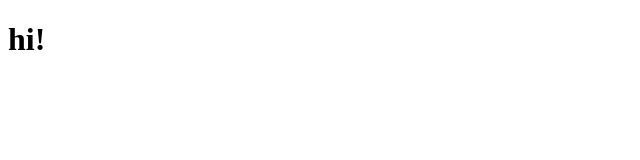
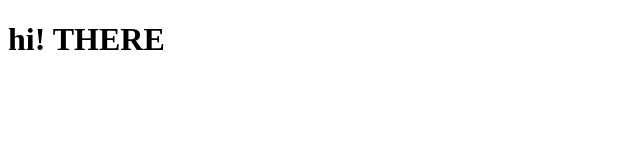
Before and after one commit to shivanidhunna8/shivanidhunna8.github.io, a plain HTML site: page index.html in a window 1280 px wide. Shown: the whole page, without its empty margins (0-640 px from the left). Drawn offline with Linux system fonts and the light colour scheme.

Commit message:
Update index.html

```diff
--- a/index.html
+++ b/index.html
@@ -6,6 +6,6 @@
     <title>Document</title>
   </head>
   <body>
-    <h1>hi!</h1>
+    <h1>hi! THERE</h1>
   </body>
 </html>
```
